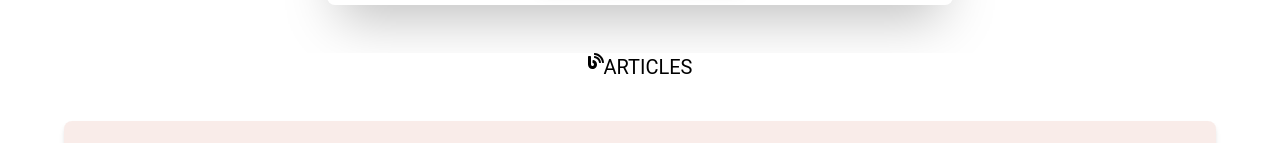
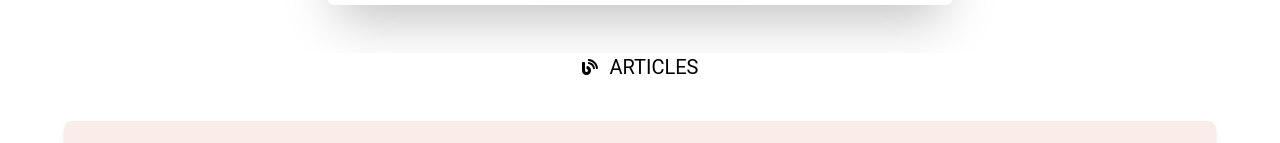
Before and after one commit to MatthewsRicky/travelapp, a Next.js app: page / in a window 1280 px wide. Shown: the part 587-730 px from the top of the page. Built offline with nearby package versions, Linux system fonts and the light colour scheme.

Commit message:
Update BlogCard.tsx

```diff
--- a/components/BlogCard.tsx
+++ b/components/BlogCard.tsx
@@ -15,7 +15,7 @@
 	return (
 		<section>
 			<header className='flex justify-center w-full'>
-				<span className='flex'>
+				<span className='flex items-center justify-center gap-3'>
 					<FaBlog />
 					<p className='text-xl uppercase'>Articles</p>
 				</span>
```
